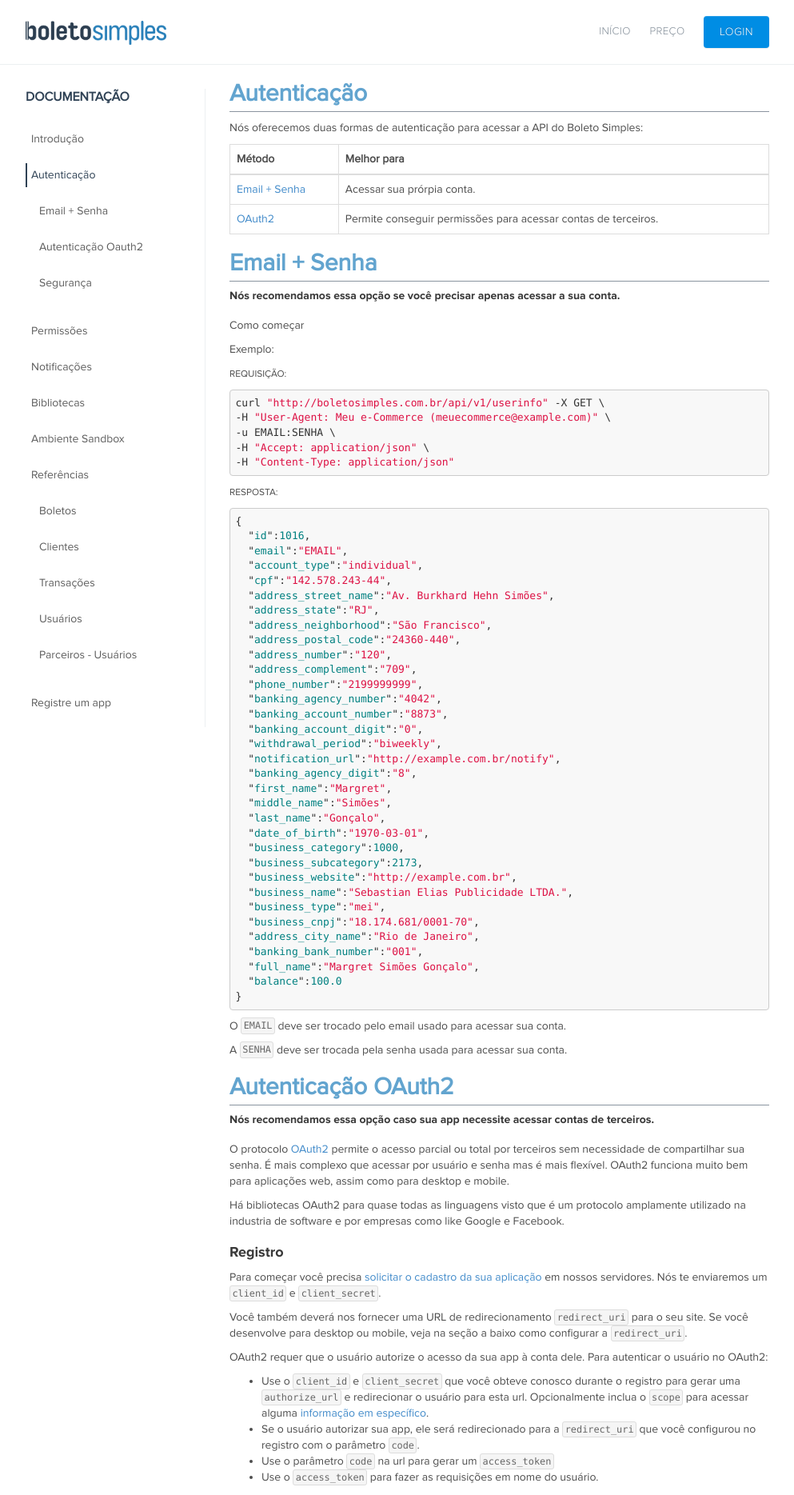
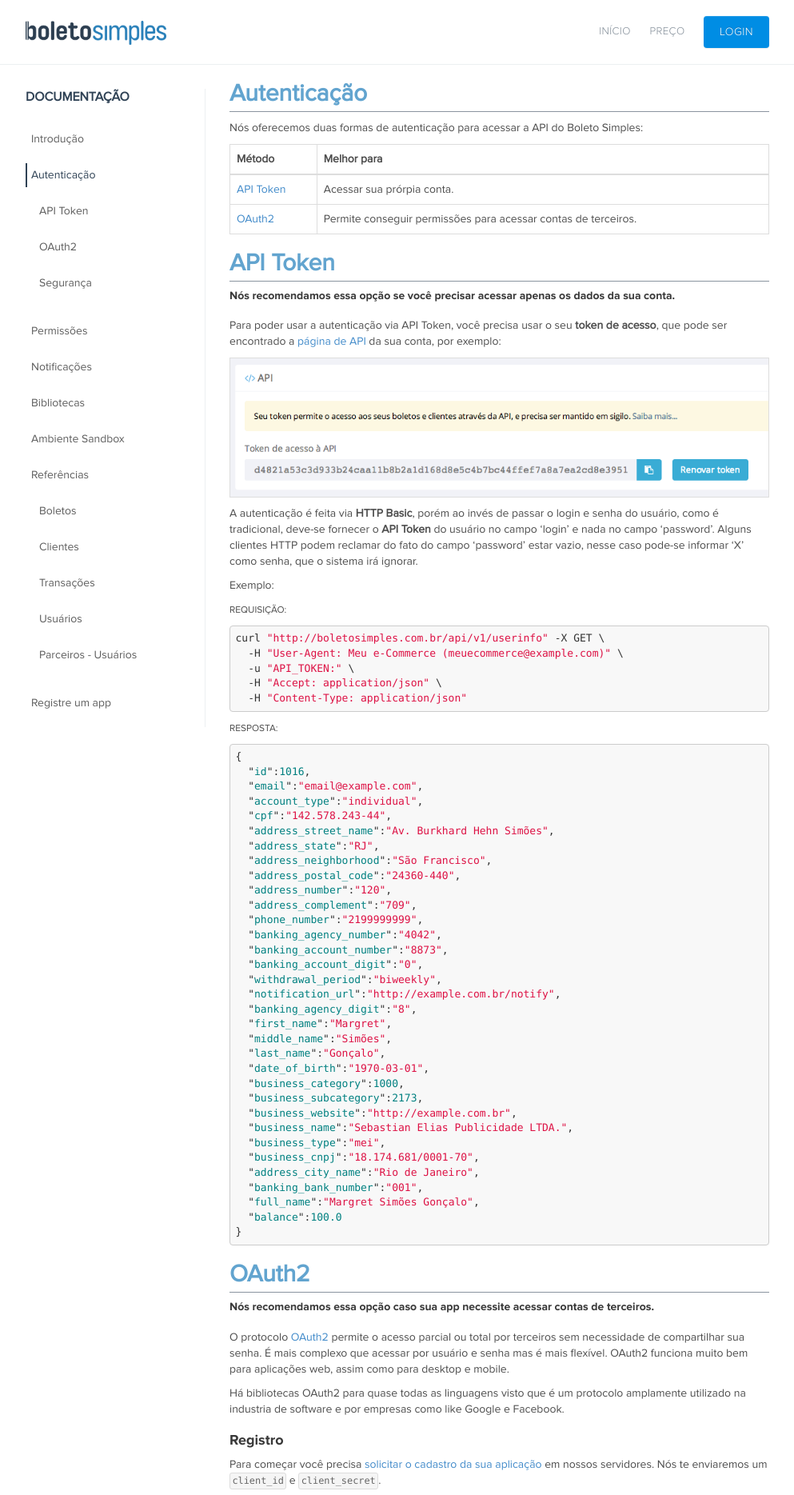
Before and after one commit to BoletoSimples/boletosimples-docs, a Jekyll site: the page built from authentication.md, in a window 1280 px wide. Shown: the top 1869 px of the page at 80% size, without its empty margins (143-1136 px from the left). Built offline with Jekyll 4.4.1, drawn with Linux system fonts in a browser that asks for light colours; some of the changed text lies outside the part shown.

Commit message:
API Token authentication

```diff
--- a/_includes/sidemenu.html
+++ b/_includes/sidemenu.html
@@ -7,10 +7,10 @@
     <a href="/authentication" title="Autenticação">Autenticação</a>
     <ul class="nav">
       <li>
-        <a href="/authentication#email--senha" title="Email + Senha">Email + Senha</a>
+        <a href="/authentication#api-token" title="API Token">API Token</a>
       </li>
       <li>
-        <a href="/authentication#autenticao-oauth2" title="Autenticação Oauth2">Autenticação Oauth2</a>
+        <a href="/authentication#oauth2" title="OAuth2">OAuth2</a>
       </li>
       <li>
         <a href="/authentication#segurana" title="Segurança">Segurança</a>
--- a/authentication.md
+++ b/authentication.md
@@ -17,22 +17,26 @@ Nós oferecemos duas formas de autenticação para acessar a API do Boleto Simpl
     </thead>
     <tbody>
     <tr>
-      <td><a href="#email--senha">Email + Senha</a></td>
+      <td><a href="#api-token">API Token</a></td>
       <td>Acessar sua prórpia conta.</td>
     </tr>
     <tr>
-      <td><a href="#autenticao-oauth2">OAuth2</a></td>
+      <td><a href="#oauth2">OAuth2</a></td>
       <td>Permite conseguir permissões para acessar contas de terceiros.</td>
     </tr>
     </tbody>
   </table>
 
 
-##  Email + Senha
+## API Token
 
-#### Nós recomendamos essa opção se você precisar apenas acessar a sua conta.
+#### Nós recomendamos essa opção se você precisar acessar apenas os dados da sua conta.
 
-Como começar
+Para poder usar a autenticação via API Token, você precisa usar o seu **token de acesso**, que pode ser encontrado a [página de API](https://boletosimples.com.br/conta/api) da sua conta, por exemplo:
+
+![](/img/api-token.png)
+
+A autenticação é feita via **HTTP Basic**, porém ao invés de passar o login e senha do usuário, como é tradicional, deve-se fornecer o **API Token** do usuário no campo ‘login’ e nada no campo ‘password’. Alguns clientes HTTP podem reclamar do fato do campo ‘password’ estar vazio, nesse caso pode-se informar ‘X’ como senha, que o sistema irá ignorar.
 
 Exemplo:
 
@@ -40,17 +44,17 @@ Exemplo:
 
 <pre class="bash">
 curl "http://boletosimples.com.br/api/v1/userinfo" -X GET \
--H "User-Agent: Meu e-Commerce (meuecommerce@example.com)" \
--u EMAIL:SENHA \
--H "Accept: application/json" \
--H "Content-Type: application/json"
+  -H "User-Agent: Meu e-Commerce (meuecommerce@example.com)" \
+  -u "API_TOKEN:" \
+  -H "Accept: application/json" \
+  -H "Content-Type: application/json"
 </pre>
 
 <small>Resposta:</small>
 
 <pre class="json">{
   "id":1016,
-  "email":"EMAIL",
+  "email":"email@example.com",
   "account_type":"individual",
   "cpf":"142.578.243-44",
   "address_street_name":"Av. Burkhard Hehn Simões",
@@ -82,11 +86,7 @@ curl "http://boletosimples.com.br/api/v1/userinfo" -X GET \
   "balance":100.0
 }</pre>
 
-O `EMAIL` deve ser trocado pelo email usado para acessar sua conta.
-
-A `SENHA` deve ser trocada pela senha usada para acessar sua conta.
-
-##  Autenticação OAuth2
+## OAuth2
 
 #### Nós recomendamos essa opção caso sua app necessite acessar contas de terceiros.
 
@@ -126,7 +126,7 @@ no registro com o parâmetro `code`.
 
   <div class="panel">
     <div class="panel-heading">
-      <p>Oauth2 em Ruby</p>
+      <p>OAuth2 em Ruby</p>
     </div>
     <div class="panel-body">
       <div class="highlight" style="">
@@ -145,7 +145,7 @@ no registro com o parâmetro `code`.
 
   <div class="panel">
     <div class="panel-heading">
-      <p>Oauth2</p>
+      <p>OAuth2</p>
     </div>
     <div class="panel-body">
       <small>
--- a/css/style.css
+++ b/css/style.css
@@ -237,6 +237,11 @@ article h3#parceiros:before { margin-left: 0; }
 article h3#usurios:after,
 article h3#parceiros:after { margin-right: 0; }
 
+article img {
+  max-width: 100%;
+  border: 1px solid #DDD;
+}
+
 /******************************************************************************/
 
 /*Footer*/
```
Also changed, not shown: img/api-token.png (added).
